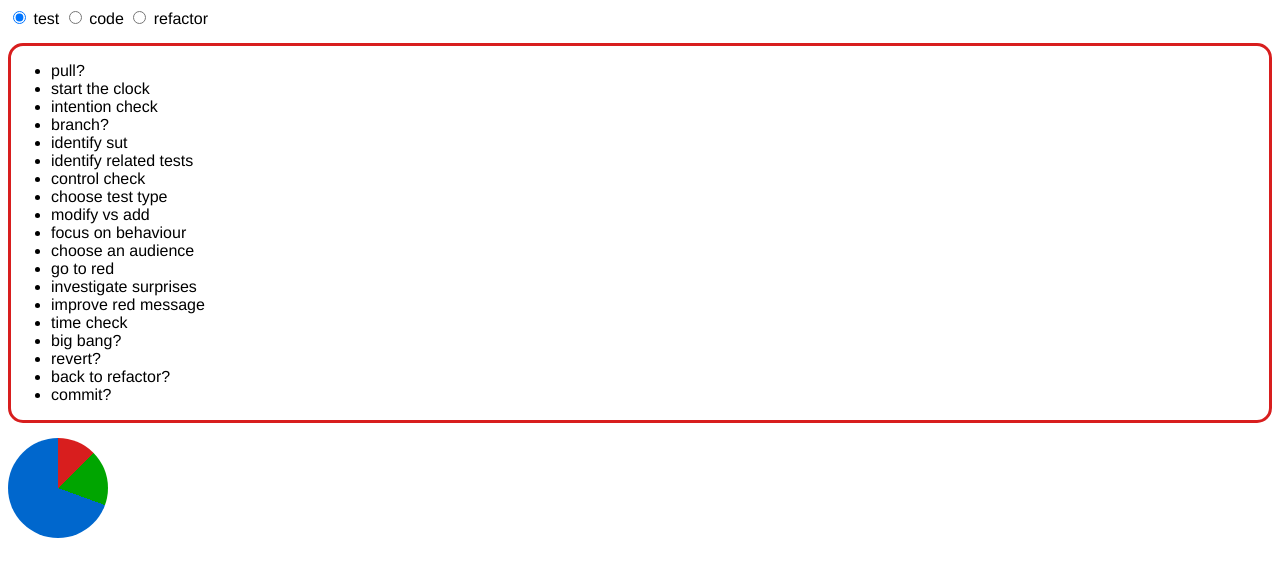
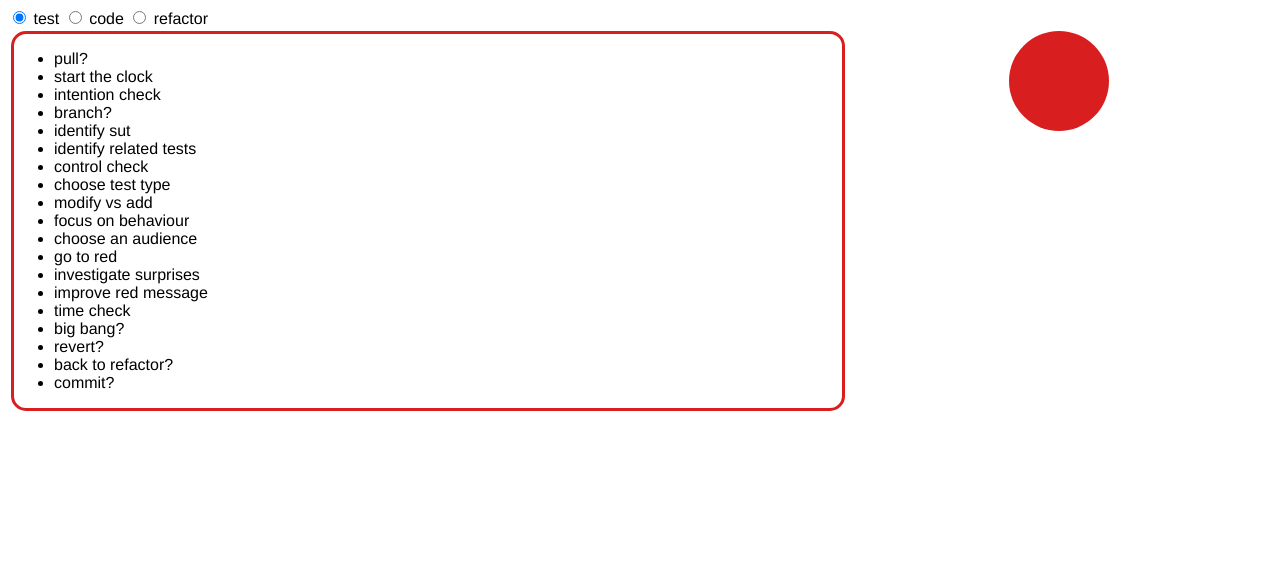
Before and after one commit to ericminio/tdd, a plain HTML site: page index.html in a window 1280 px wide. Drawn offline with Linux system fonts and the light colour scheme.

Commit message:
dynamic pie

```diff
--- a/index.html
+++ b/index.html
@@ -9,23 +9,26 @@
                 --color-test: rgb(216, 30, 30);
                 --color-code: rgb(0, 165, 0);
                 --color-refactor: rgb(0, 103, 205);
+
+                --val-test: 360;
+                --val-code: 0;
+                --val-refactor: 0;
             }
             .hints {
                 border-radius: 15px;
-                margin-top: 15px;
-                margin-bottom: 15px;
                 border-width: 5px;
             }
 
             .pie {
                 background: conic-gradient(
-                    var(--color-test) 45deg,
-                    var(--color-code) 45deg 110deg,
-                    var(--color-refactor) 110deg
+                    var(--color-test) calc(var(--val-test) * 1deg),
+                    var(--color-code) calc(var(--val-test) * 1deg) calc((var(--val-test) + var(--val-code)) * 1deg),
+                    var(--color-refactor) calc((360 - var(--val-refactor)) * 1deg)
                 );
                 width: 100px;
                 height: 100px;
                 border-radius: 50%;
+                display: inline-block;
             }
         </style>
         <script src="./poh.js"></script>
@@ -43,25 +46,53 @@
                 const element = document.getElementById(target);
                 element.innerHTML = hints[step];
                 element.style.border = `var(--color-${step}) solid`;
+            };
+        </script>
+        <script>
+            var times = { test:0, code:0, refactor: 0 };
+            var counting = 'test';
+            const nowCounting = (step) => {
+                counting = step;
+            };
+            const tick = () => {
+                times[counting] ++;
+                times.ptest = times.test / (times.test + times.code + times.refactor);
+                times.pcode = times.code / (times.test + times.code + times.refactor);
+                times.prefactor = times.refactor / (times.test + times.code + times.refactor);
+                renderTimes(times);
+                setTimeout(tick, 1000);
             }
+            const renderTimes = (times) => {
+                var root = document.querySelector(':root');
+                root.style.setProperty('--val-test', 360 * times.ptest)
+                root.style.setProperty('--val-code', 360 * times.pcode)
+                root.style.setProperty('--val-refactor', 360 * times.prefactor)
+            }
+            setTimeout(tick, 1000);
         </script>
     </head>
     <body>
         <input type="radio" name="step" id="test" value="test" checked
-            onclick="displayHints('test', document, 'hints');">
+            onclick="displayHints('test', document, 'hints'); nowCounting('test');">
         <label for="test">test</label>
 
         <input type="radio" name="step" id="code" value="code"
-            onclick="displayHints('code', document, 'hints');">
+            onclick="displayHints('code', document, 'hints'); nowCounting('code');">
         <label for="code">code</label>
 
         <input type="radio" name="step" id="refactor" value="refactor"
-            onclick="displayHints('refactor', document, 'hints');">
+            onclick="displayHints('refactor', document, 'hints'); nowCounting('refactor');">
         <label for="refactor">refactor</label>
 
-        <div class="hints" id="hints"></div>
-
-        <div class="pie"></div>
+        <table width="100%">
+            <tr>
+                <td><div class="hints" id="hints"></div></td>
+                <td style="text-align: center; vertical-align: text-top;">
+                    <div id="pie", class="pie"></div>
+                    <div id="times"></div>
+                </td>
+            </tr>
+        </table>
 
         <script>
             document.getElementById('test').click();
```
